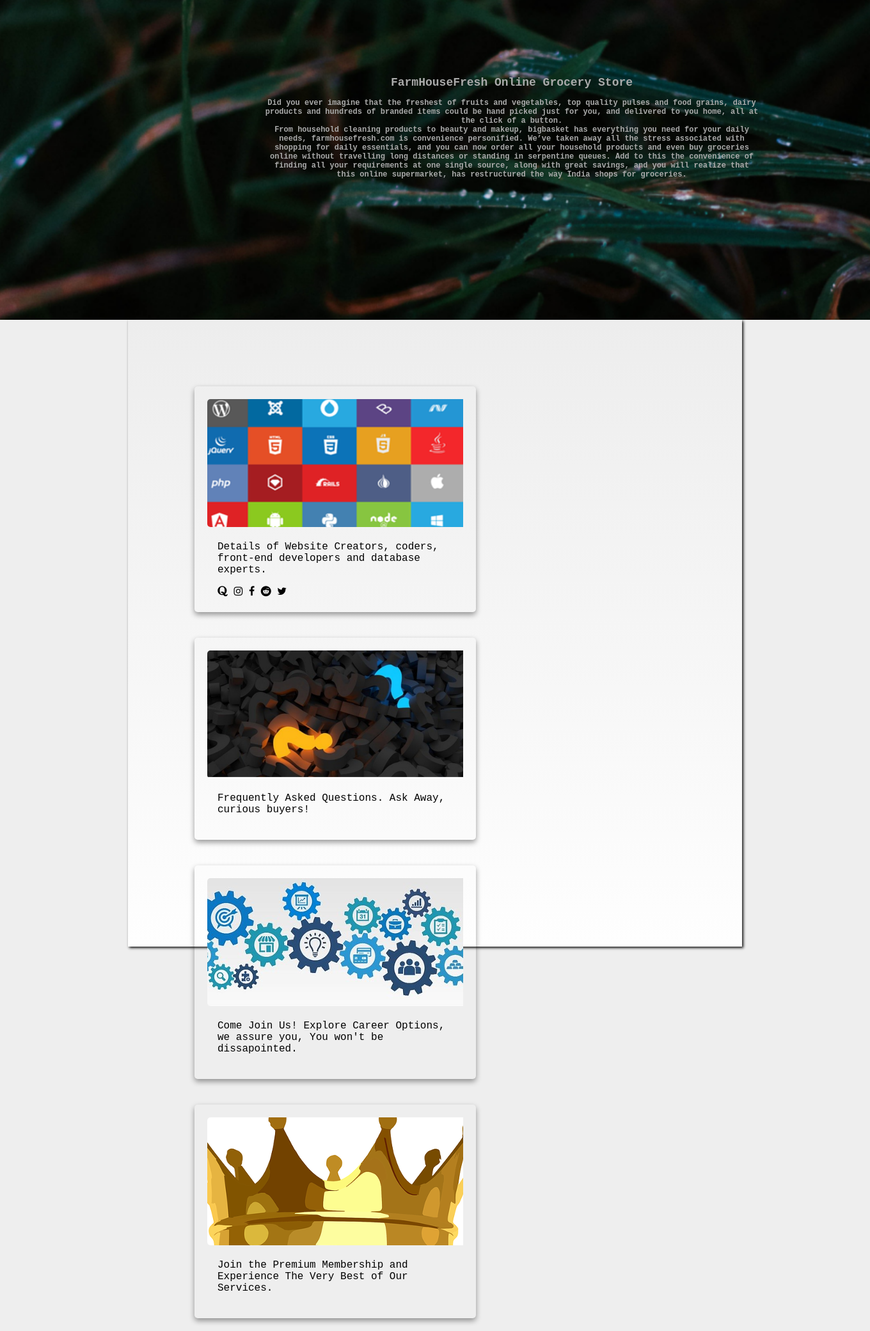
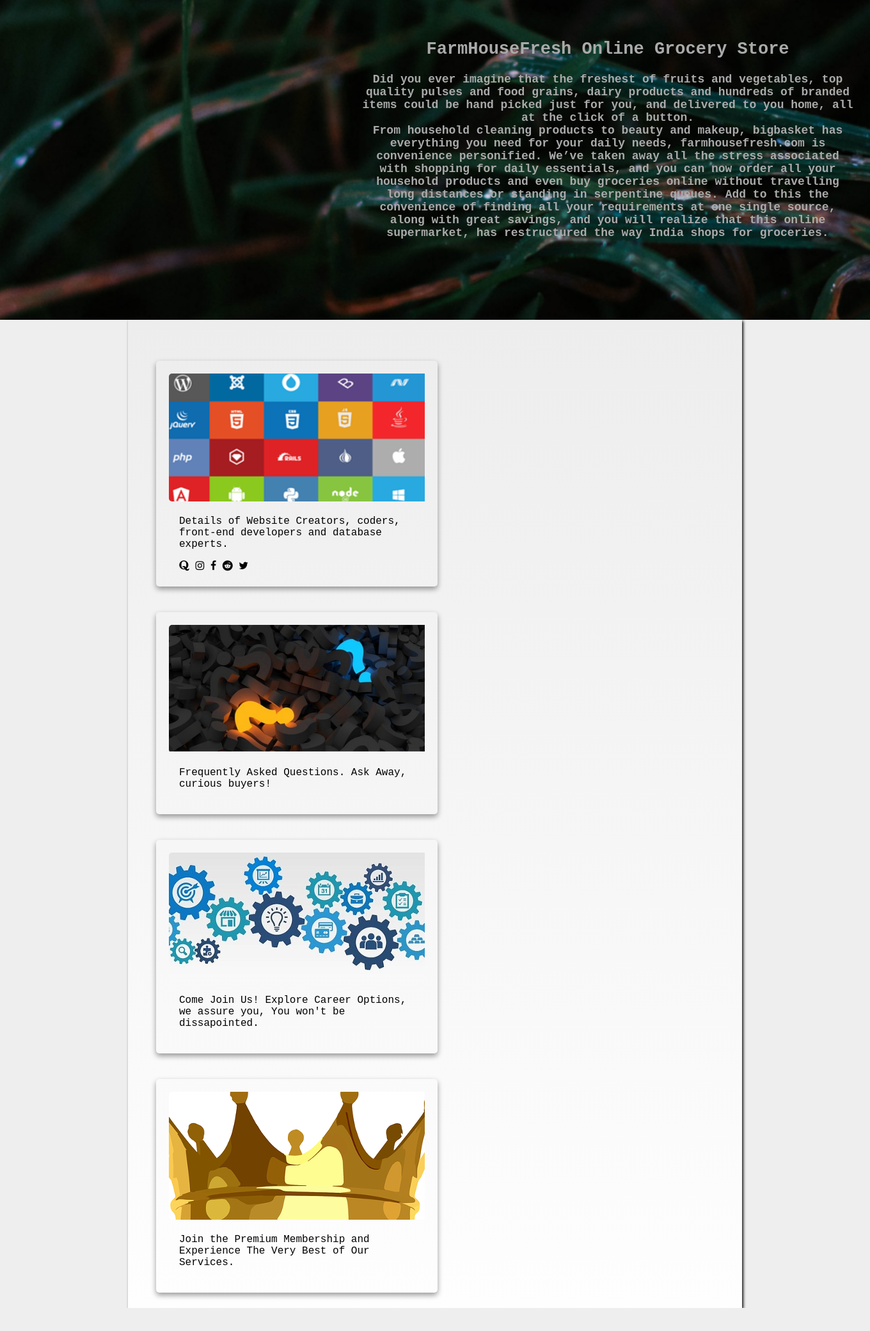
Before and after one commit to giantspacemonster/farmhousefresh.com, a PHP site: page /about.html in a window 1360 px wide. Shown: the whole page at 64% size. After the commit the page ends 2045 px from the top, so only its background shows below. Run offline with PHP 8.4, Linux system fonts and the light colour scheme.

Commit message:
minor style changes

```diff
--- a/css/about.css
+++ b/css/about.css
@@ -13,8 +13,8 @@
 .page-container{
     border:none;
     box-shadow: 2px 2px 4px #0e0e0e;
-    min-width: 400px;
-    height: 980px;
+    width: auto;
+    height: auto;
     background: linear-gradient(#ededed,#fefefe);
     padding: 24px;
     position: inherit;
@@ -71,11 +71,11 @@
 .text {
     color: #aaaaaa;
     font-family: "Courier New", Courier, monospace;
-    font-size: 12px;
+    font-size: 18px;
     font-weight: bold;
-    margin-left: 300px;
+    margin-left: 450px;
     margin-right:20px;
-    margin-bottom: 200px;
+    margin-bottom: 100px;
     padding: 8px 12px;
     position: absolute;
     max-width:800px;
@@ -136,13 +136,12 @@
     display: flex;
     flex-direction: row;
     flex-wrap: wrap;
-    padding: 20px;
-    margin: 20px;
-    min-heigth: 900px;
+    padding: 0px;
+    margin: 0px;
 }
 .card {
     margin-top:40px;
-    margin-left: 40px;
+    margin-left: 20px;
     padding: 20px;
     position: inherit;
     box-shadow: 0 4px 8px 0 rgba(0,0,0,0.4);
```
